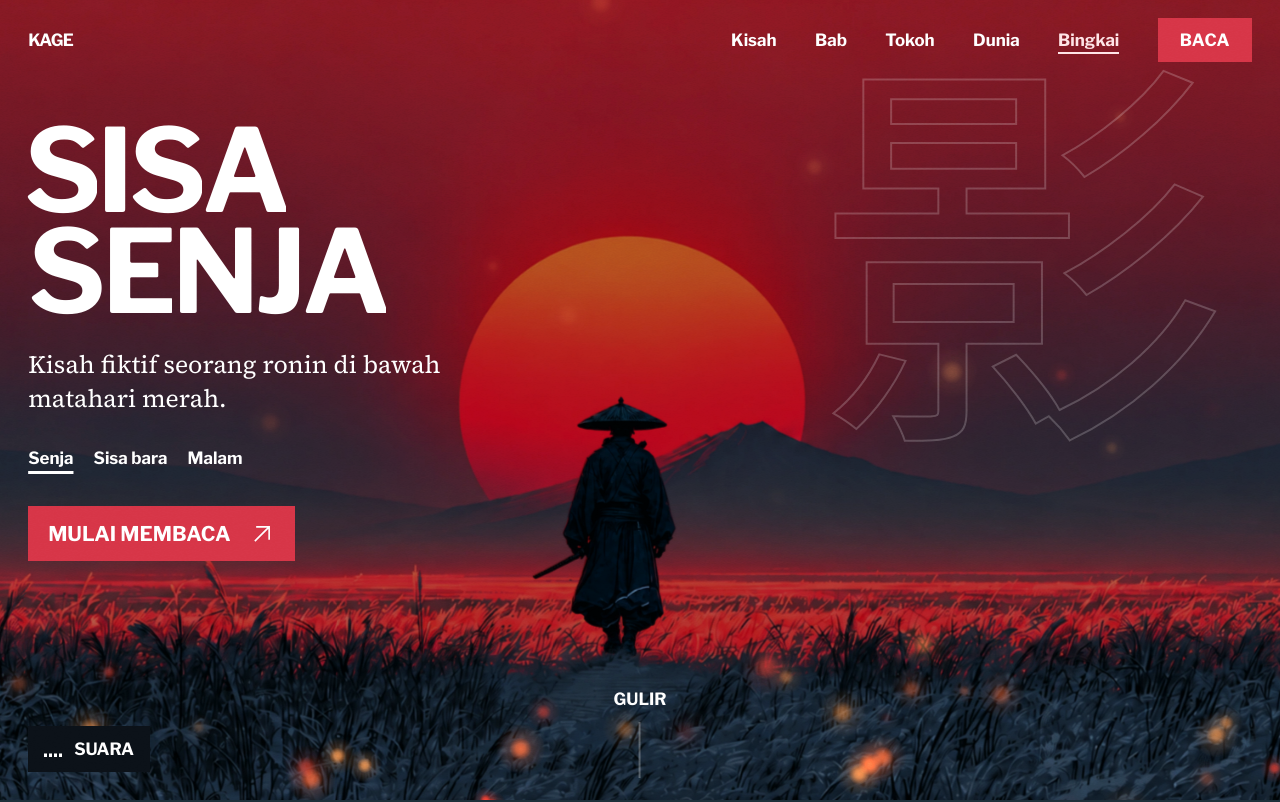
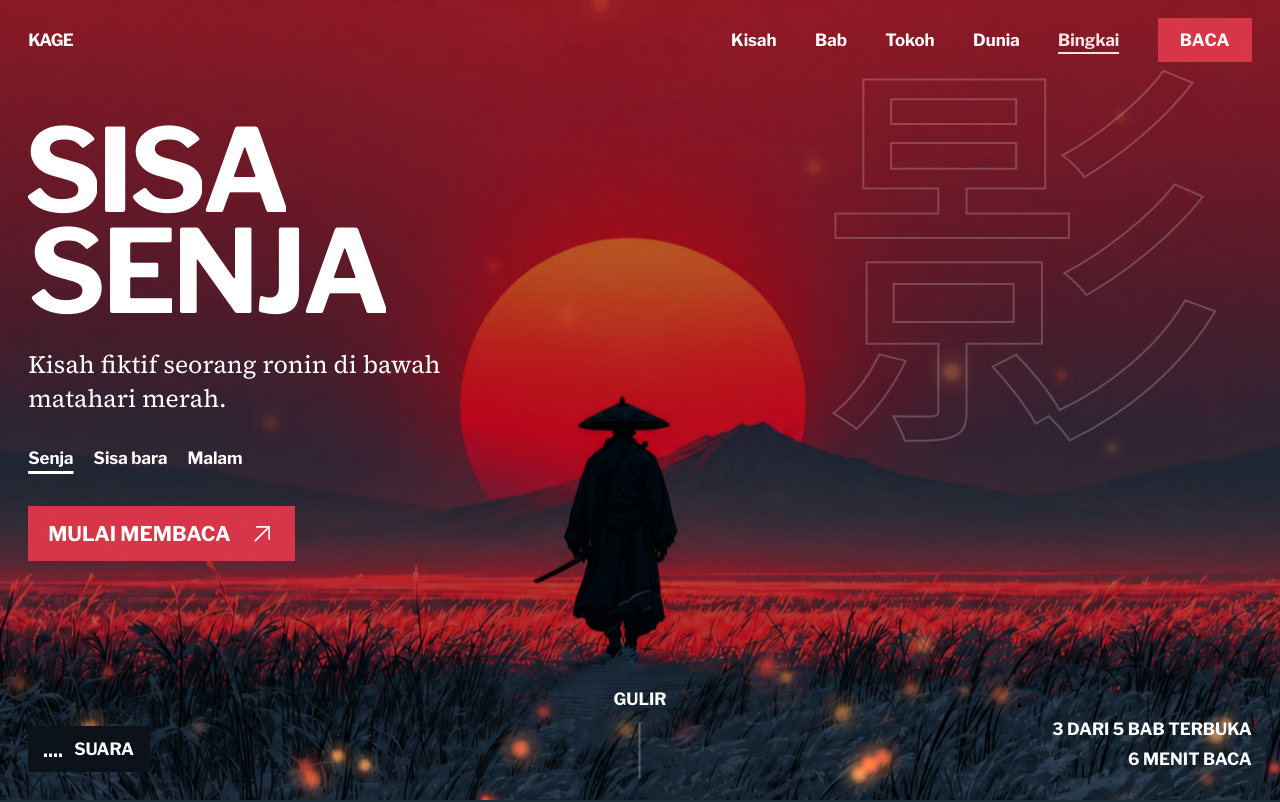
Before and after one commit to Fabverse0/LP, a React (Vite) app: page / in a window 1280 px wide. Shown: the top 802 px of the page. Built offline with nearby package versions, Linux system fonts and the light colour scheme.

Commit message:
feat: state how many chapters are open and how long they take

```diff
--- a/src/App.jsx
+++ b/src/App.jsx
@@ -18,7 +18,13 @@ import ScrollProgress from "./components/ScrollProgress.jsx";
 import BackToTop from "./components/BackToTop.jsx";
 import Newsletter from "./components/Newsletter.jsx";
 import KeyboardHelp from "./components/KeyboardHelp.jsx";
-import { getChapter, readLastChapterId } from "./content/chapters.js";
+import {
+  availableChapters,
+  chapters,
+  getChapter,
+  readingMinutes,
+  readLastChapterId,
+} from "./content/chapters.js";
 
 const artwork = "/images/kage-ronin-4k.webp";
 
@@ -210,6 +216,8 @@ function useThemeColor(hour) {
   }, [hour]);
 }
 
+const totalMinutes = availableChapters.reduce((sum, chapter) => sum + readingMinutes(chapter), 0);
+
 const BASE_TITLE = "Kage: The Last Light";
 
 function useReadingTitle(readerOpen, chapterId) {
@@ -308,6 +316,12 @@ function App() {
               Mulai membaca <ArrowMark />
             </button>
           </div>
+          <p className="hero__meta">
+            <span>
+              {availableChapters.length} dari {chapters.length} bab terbuka
+            </span>
+            <span>{totalMinutes} menit baca</span>
+          </p>
           <a className="hero__cue" href="#story" aria-label="Gulir ke kisah">
             <span>Gulir</span>
             <span className="hero__cue-line" aria-hidden="true" />
--- a/src/styles.css
+++ b/src/styles.css
@@ -403,6 +403,28 @@ p {
 
 .hero__cta:hover svg {
   transform: translate(3px, -3px);
+}
+
+.hero__meta {
+  position: absolute;
+  z-index: 5;
+  right: var(--gutter);
+  bottom: 28px;
+  display: flex;
+  max-width: none;
+  flex-direction: column;
+  align-items: flex-end;
+  gap: 4px;
+  font-family: var(--font-display);
+  font-size: var(--size-small);
+  text-align: right;
+  text-transform: uppercase;
+}
+
+@media (max-width: 680px) {
+  .hero__meta {
+    display: none;
+  }
 }
 
 .hero__cue {
```
